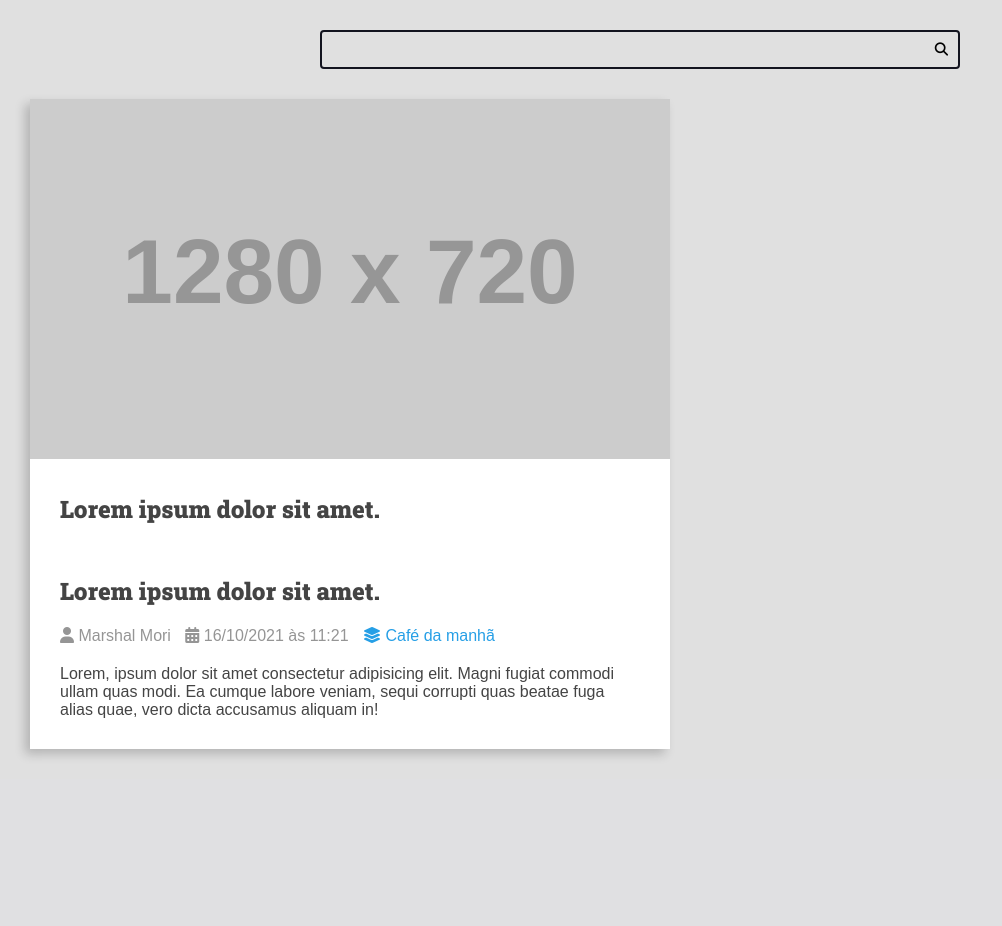
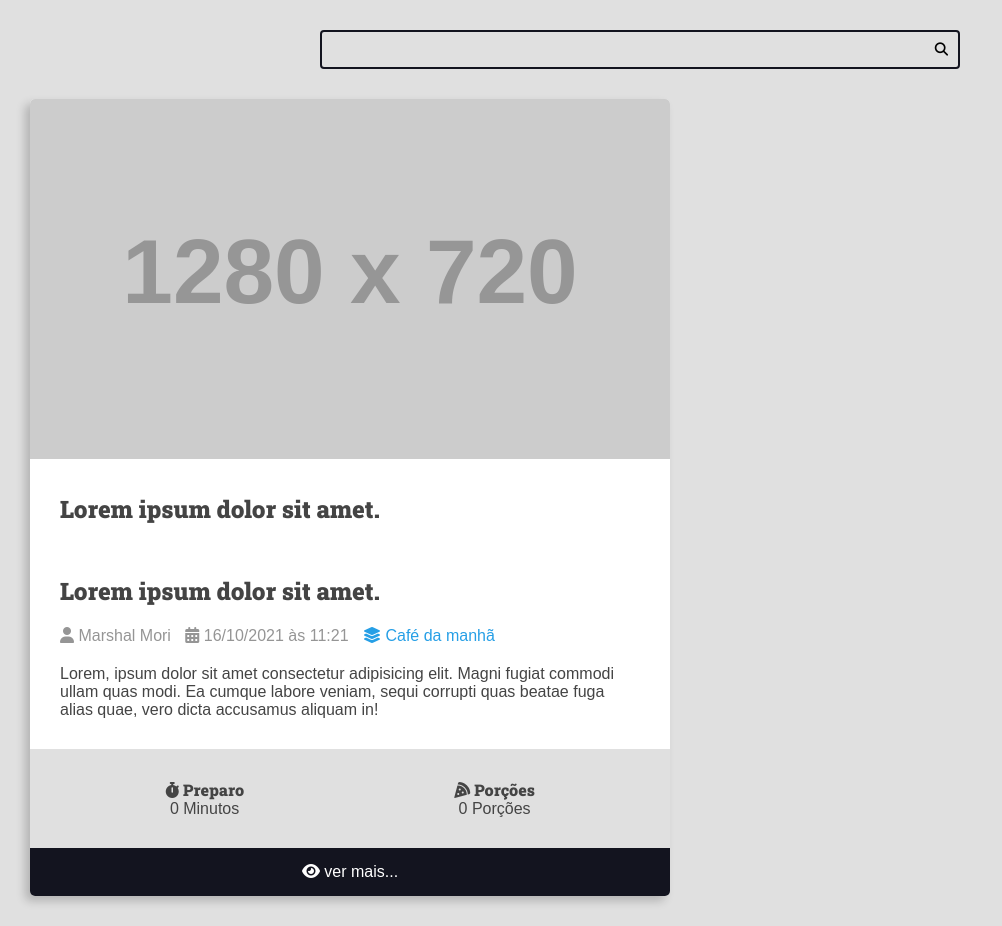
Before and after one commit to marshalmori/django-recipes, a Django app: template recipes/templates/recipes/pages/home.html in a window 1280 px wide. Shown: the part 113-1039 px from the top of the page, without its empty margins (0-1002 px from the left). Before the commit the page ends 871 px from the top, so only its background shows below. Run offline with Django 4.2, Linux system fonts and the light colour scheme; the template is opened without the code that fills it, so the values that code supplies are empty; grey boxes labelled with a size stand in for pictures from a placeholder-image service; parts of the project's set-up code (start-up, migrations or seed data) failed here and were passed over; some libraries are stand-ins or nearby versions.

Commit message:
Finalizando o CSS do card de receita

```diff
--- a/recipes/templates/recipes/pages/home.html
+++ b/recipes/templates/recipes/pages/home.html
@@ -43,6 +43,30 @@
                         aliquam in!
                     </p>
                 </div>
+
+                <div class="recipe-meta-container">
+                    <div class="recipe-meta recipe-preparation">
+                        <h3 class="recipe-meta-title"><i class="fas fa-stopwatch"></i> Preparo</h3>
+                        <div class="recipe-meta-text">
+                            0 Minutos
+                        </div>
+                    </div>
+                    <div class="recipe-meta recipe-servings">
+                        <h3 class="recipe-meta-title"><i class="fas fa-pizza-slice"></i> Porções</h3>
+                        <div class="recipe-meta-text">
+                            0 Porções
+                        </div>
+                    </div>
+                </div>
+
+                <footer class="recipe-footer">
+                    <a class="recipe-read-more button button-dark button-full-width" href="/recipes/3/">
+                        <i class="fas fa-eye"></i>
+                        <span>ver mais...</span>
+                    </a>
+                </footer>
+
+
             </div>
 
 
--- a/recipes/templates/recipes/partials/head.html
+++ b/recipes/templates/recipes/partials/head.html
@@ -182,6 +182,8 @@
             box-shadow: -5px 5px 10px rgba(0, 0, 0, .2);
             transform: scale(1);
             transition: all 300ms ease-in-out;
+            border-radius: .5rem;
+            overflow: hidden;
         }
 
         .recipe img {
@@ -225,5 +227,38 @@
         .recipe-author a:hover {
             color: var(--color-primary-dark)
         }
+
+        .recipe-meta-container {
+            display: flex;
+            flex-flow: row wrap;
+            padding: var(--spacing-gutter-medium);
+            background: var(--color-gray-1);
+        }
+
+        .recipe-meta {
+            display: flex;
+            flex-flow: column nowrap;
+            flex-shrink: 1;
+            flex-grow: 1;
+            text-align: center;
+        }
+
+        .recipe-meta-title {
+            font-size: 1.6rem;
+        }
+
+        .recipe-footer a {
+            background: var(--color-primary-dark);
+            display: block;
+            color: var(--color-white);
+            text-decoration: none;
+            text-align: center;
+            padding: 1.5rem var(--spacing-gutter-medium);
+            transition: all 300ms ease-in-out;
+        }
+
+        .recipe-footer a:hover {
+            filter: brightness(2)
+        }
     </style>
 </head>
```
